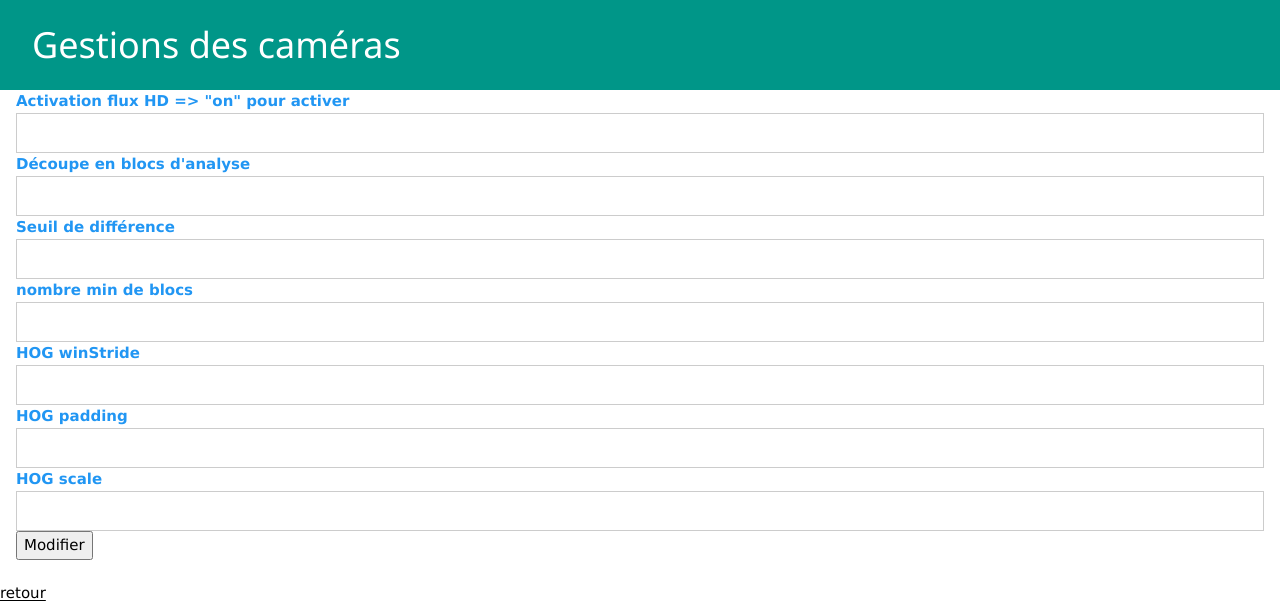
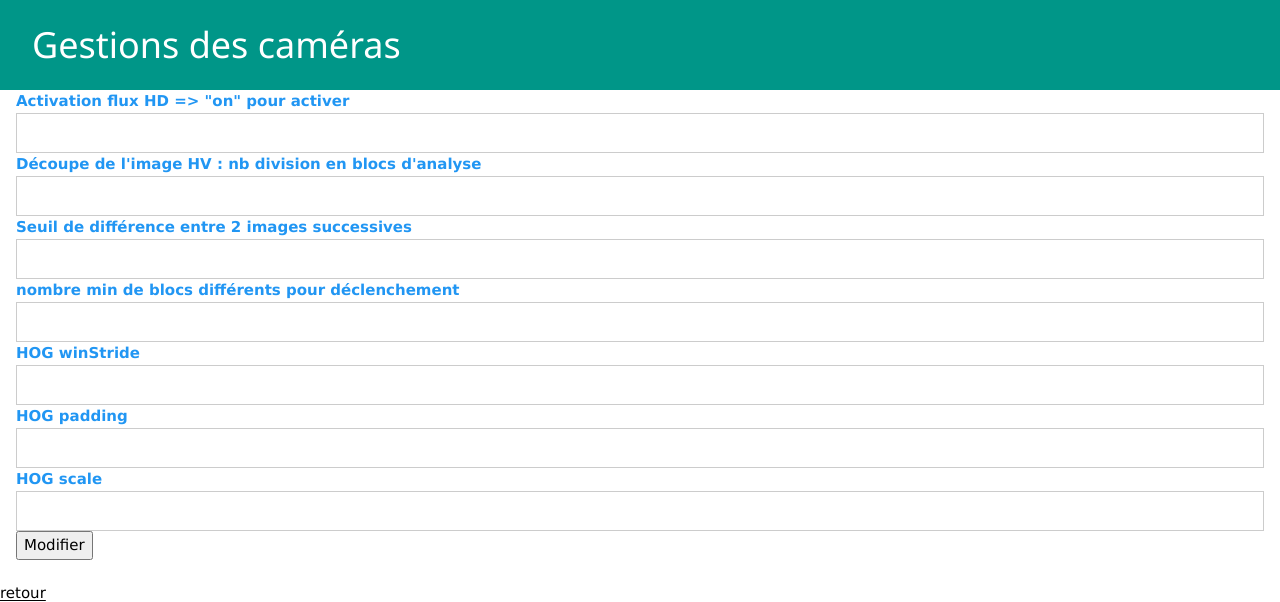
Before and after one commit to Fefel76/CAM_SUPERVISION, a Flask app: template templates/param.html in a window 1280 px wide. Shown: the top 602 px of the page. Run offline with Flask 2, Linux system fonts and the light colour scheme; the template is opened without the code that fills it, so the values that code supplies are empty; parts of the project's set-up code (start-up, migrations or seed data) failed here and were passed over.

Commit message:
taille des logs

```diff
--- a/main.py
+++ b/main.py
@@ -69,12 +69,15 @@ def photo():
     return render_template('photo.html',photos=photos,ip=get_IP(),pages=pages)
 
 #TODO get_log mise en forme HTML
-@app.route('/log')
+@app.route('/log', methods=["GET","POST"])
 def get_log(N=10):
     """
     lecture des dernières lignes
     :return:
     """
+    if request.method == 'POST':
+        N = int(request.form['N'])
+
     log_folder = 'log'
     logs = [img for img in os.listdir(log_folder)
               if img.endswith(".log") or
@@ -89,7 +92,7 @@ def get_log(N=10):
                 texte+=line+'<BR>'
 
 
-    return render_template('log.html',texte=texte,ip=get_IP())
+    return render_template('log.html',texte=texte,ip=get_IP(), N=N)
 
 
 
--- a/templates/log.html
+++ b/templates/log.html
@@ -13,7 +13,12 @@
 <h1>
     <a href="http://{{ip}}:5001" class="w3-button">Captures caméras</a>
 </h1>
+
 </div>
+  <form class="w3-container" action="/log" method="POST">
+        <label class="w3-text-blue">Nombre de lignes à visualiser </label>
+        <input class="w3-input w3-border w3-hover-black" type="text" id="N" name="N" value={{N}}>
+  </form>
 {% autoescape false %}
 {{texte}}
 {% endautoescape %}
--- a/templates/param.html
+++ b/templates/param.html
@@ -17,13 +17,13 @@
     <label class="w3-text-blue">Activation flux HD => "on" pour activer </label>
     <input class="w3-input w3-border w3-hover-black" type="text" id="HD" name="HD" value={{parametres.HD}}>
 
-    <label class="w3-text-blue">Découpe en blocs d'analyse </label>
+    <label class="w3-text-blue">Découpe de l'image HV : nb division en blocs d'analyse </label>
     <input class="w3-input w3-border w3-hover-black" type="text" id="decoupe" name="decoupe" value={{parametres.decoupe}}>
 
-    <label class="w3-text-blue">Seuil de différence </label>
+    <label class="w3-text-blue">Seuil de différence entre 2 images successives </label>
     <input class="w3-input w3-border w3-hover-black" type="text" id="seuil" name="seuil" value={{parametres.seuil}}>
 
-    <label class="w3-text-blue">nombre min de blocs  </label>
+    <label class="w3-text-blue">nombre min de blocs différents pour déclenchement </label>
     <input class="w3-input w3-border w3-hover-black" type="text" id="min_blocs" name="min_blocs" value={{parametres.min_blocs}}>
 
     <label class="w3-text-blue">HOG winStride </label>
```
